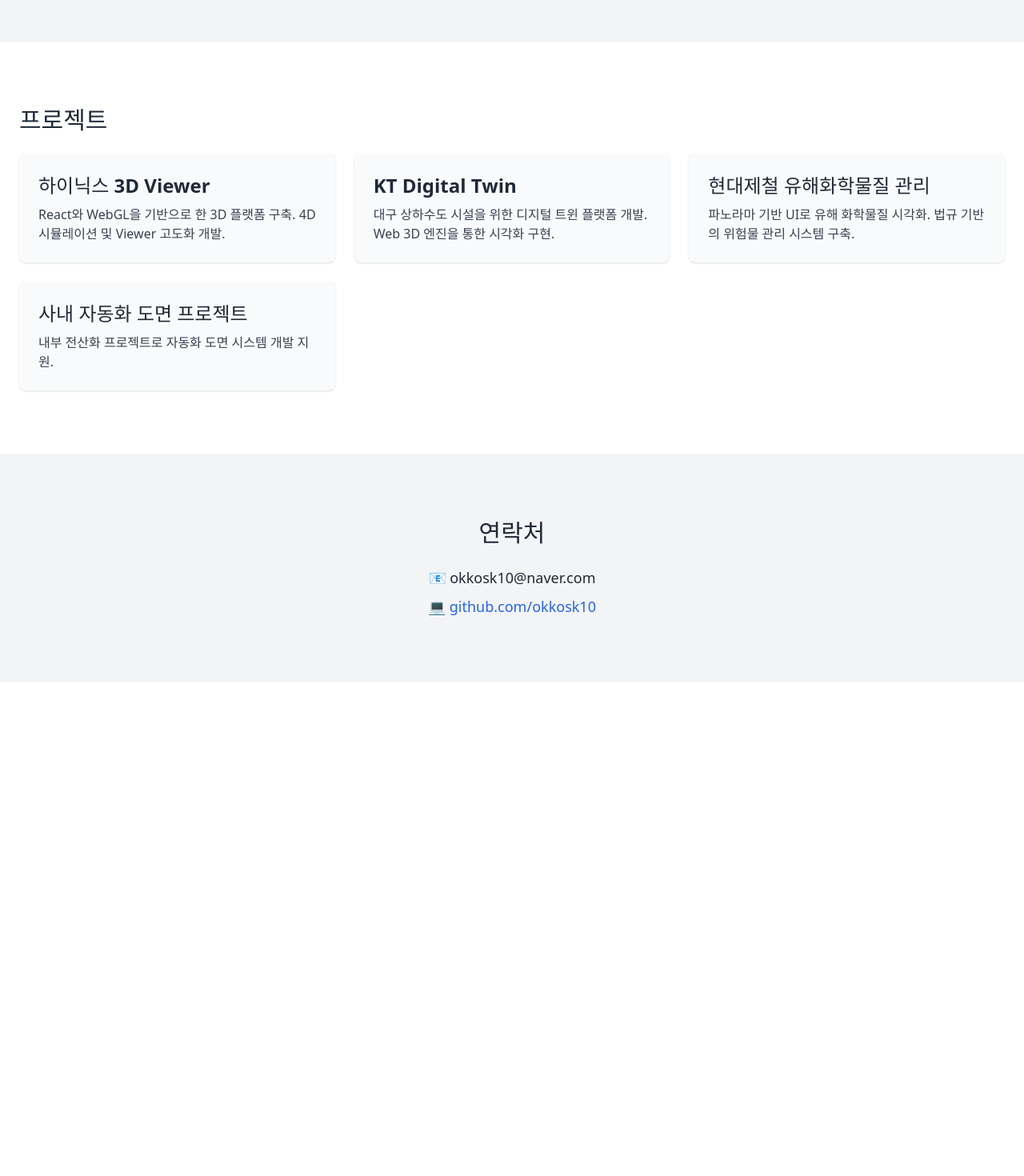
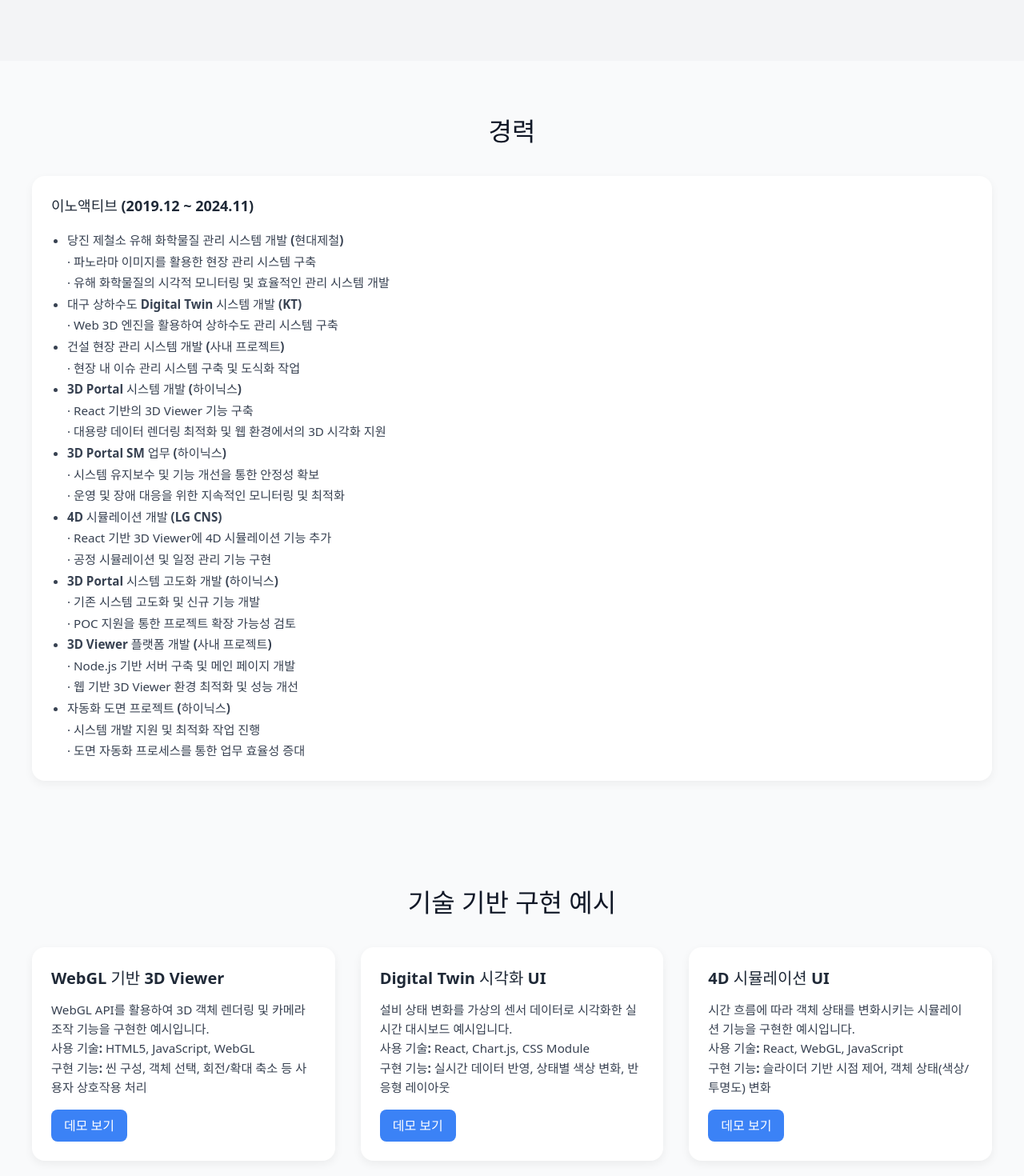
Before and after one commit to okkosk10/portfolio, a React (Vite) app: page / in a window 1280 px wide. Shown: the part 660-2130 px from the top of the page at 80% size. Before the commit the page ends 1512 px from the top, so only its background shows below. Built offline with nearby package versions, Linux system fonts and the light colour scheme.

Commit message:
파비콘 변경 및 구조 변경 진행

```diff
--- a/index.html
+++ b/index.html
@@ -2,7 +2,7 @@
 <html lang="en">
   <head>
     <meta name="robots" content="noindex,nofollow" charset="UTF-8" />
-    <link rel="icon" type="image/svg+xml" href="/vite.svg" />
+    <link rel="icon" href="/favicon.ico" />
     <meta name="viewport" content="width=device-width, initial-scale=1.0" />
     <title>YGJeon Portfolio</title>
   </head>
--- a/src/App.jsx
+++ b/src/App.jsx
@@ -6,6 +6,7 @@
 import About from "./sections/About";
 import Projects from "./sections/Projects";
 import Contact from "./sections/Contact";
+import Experience from "./sections/Experience";
 // 전역 스타일을 적용하기 위해 CSS 파일을 임포트합니다.
 import "./index.css";
 
@@ -20,6 +21,7 @@
         {/* 각 섹션 컴포넌트를 순서대로 렌더링합니다. */}
         <Home />
         <About />
+        <Experience />
         <Projects />
         <Contact />
       </main>
--- a/src/components/Navbar.jsx
+++ b/src/components/Navbar.jsx
@@ -10,7 +10,8 @@
         {/* 각 섹션으로 스크롤 이동할 수 있는 링크를 생성합니다. */}
         <a href="#home" className="hover:text-blue-500">홈</a>
         <a href="#about" className="hover:text-blue-500">소개</a>
-        <a href="#projects" className="hover:text-blue-500">프로젝트</a>
+        <a href="#experience" className="hover:text-blue-500">경력</a>
+        <a href="#projects" className="hover:text-blue-500">기술 기반 예시</a>
         <a href="#contact" className="hover:text-blue-500">연락처</a>
       </div>
     </nav>
--- a/src/sections/Contact.jsx
+++ b/src/sections/Contact.jsx
@@ -13,9 +13,6 @@
         {/* 이메일 및 GitHub 링크 */}
         <div className="text-lg space-y-2 text-gray-800">
           <p>📧 okkosk10@naver.com</p>
-          <p>
-            💻 <a href="https://github.com/okkosk10" target="_blank" rel="noopener noreferrer" className="text-blue-600 hover:underline">github.com/okkosk10</a>
-          </p>
         </div>
       </div>
     </section>
--- /dev/null
+++ b/src/sections/Experience.jsx
@@ -0,0 +1,63 @@
+// sections/Experience.jsx
+
+import styles from "../styles/Experience.module.css";
+
+export default function Experience() {
+  return (
+    <section id="experience" className={styles.experienceSection}>
+      <div className={styles.experienceContainer}>
+        <h2 className={styles.sectionTitle}>경력</h2>
+
+        {/* 경력 리스트 */}
+        <div className={styles.job}>
+          <h3 className={styles.company}>이노액티브 (2019.12 ~ 2024.11)</h3>
+          <ul className={styles.jobDetails}>
+            <li>
+              <strong>당진 제철소 유해 화학물질 관리 시스템 개발 (현대제철)</strong><br />
+              · 파노라마 이미지를 활용한 현장 관리 시스템 구축<br />
+              · 유해 화학물질의 시각적 모니터링 및 효율적인 관리 시스템 개발
+            </li>
+            <li>
+              <strong>대구 상하수도 Digital Twin 시스템 개발 (KT)</strong><br />
+              · Web 3D 엔진을 활용하여 상하수도 관리 시스템 구축
+            </li>
+            <li>
+              <strong>건설 현장 관리 시스템 개발 (사내 프로젝트)</strong><br />
+              · 현장 내 이슈 관리 시스템 구축 및 도식화 작업
+            </li>
+            <li>
+              <strong>3D Portal 시스템 개발 (하이닉스)</strong><br />
+              · React 기반의 3D Viewer 기능 구축<br />
+              · 대용량 데이터 렌더링 최적화 및 웹 환경에서의 3D 시각화 지원
+            </li>
+            <li>
+              <strong>3D Portal SM 업무 (하이닉스)</strong><br />
+              · 시스템 유지보수 및 기능 개선을 통한 안정성 확보<br />
+              · 운영 및 장애 대응을 위한 지속적인 모니터링 및 최적화
+            </li>
+            <li>
+              <strong>4D 시뮬레이션 개발 (LG CNS)</strong><br />
+              · React 기반 3D Viewer에 4D 시뮬레이션 기능 추가<br />
+              · 공정 시뮬레이션 및 일정 관리 기능 구현
+            </li>
+            <li>
+              <strong>3D Portal 시스템 고도화 개발 (하이닉스)</strong><br />
+              · 기존 시스템 고도화 및 신규 기능 개발<br />
+              · POC 지원을 통한 프로젝트 확장 가능성 검토
+            </li>
+            <li>
+              <strong>3D Viewer 플랫폼 개발 (사내 프로젝트)</strong><br />
+              · Node.js 기반 서버 구축 및 메인 페이지 개발<br />
+              · 웹 기반 3D Viewer 환경 최적화 및 성능 개선
+            </li>
+            <li>
+              <strong>자동화 도면 프로젝트 (하이닉스)</strong><br />
+              · 시스템 개발 지원 및 최적화 작업 진행<br />
+              · 도면 자동화 프로세스를 통한 업무 효율성 증대
+            </li>
+          </ul>
+        </div>
+      </div>
+    </section>
+  );
+}
--- a/src/sections/Projects.jsx
+++ b/src/sections/Projects.jsx
@@ -1,35 +1,63 @@
 // sections/Projects.jsx
-
-// 해당 섹션의 스타일을 임포트합니다.
 import styles from "../styles/Projects.module.css";
 
-// 프로젝트 섹션 컴포넌트를 정의합니다.
 export default function Projects() {
   return (
-    // 프로젝트 섹션의 ID와 스타일을 적용합니다.
     <section id="projects" className={styles.projectsSection}>
-      {/* 컨테이너 스타일을 적용합니다. */}
       <div className={styles.projectsContainer}>
-        {/* 섹션 제목을 표시합니다. */}
-        <h2 className={styles.sectionTitle}>프로젝트</h2>
-        {/* 프로젝트 카드들을 그리드 형태로 표시합니다. */}
+        <h2 className={styles.sectionTitle}>기술 기반 구현 예시</h2>
+
         <div className={styles.cardGrid}>
-          {/* 각 프로젝트에 대한 카드 컴포넌트를 생성합니다. */}
+          {/* 1. WebGL Viewer */}
           <div className={styles.card}>
-            <h3 className={styles.cardTitle}>하이닉스 3D Viewer</h3>
-            <p className={styles.cardText}>React와 WebGL을 기반으로 한 3D 플랫폼 구축. 4D 시뮬레이션 및 Viewer 고도화 개발.</p>
+            <h3 className={styles.cardTitle}>WebGL 기반 3D Viewer</h3>
+            <p className={styles.cardText}>
+              WebGL API를 활용하여 3D 객체 렌더링 및 카메라 조작 기능을 구현한 예시입니다.<br />
+              <strong>사용 기술:</strong> HTML5, JavaScript, WebGL<br />
+              <strong>구현 기능:</strong> 씬 구성, 객체 선택, 회전/확대 축소 등 사용자 상호작용 처리
+            </p>
+            <a href="https://your-demo1.vercel.app" target="_blank" className={styles.demoButton}>
+              데모 보기
+            </a>
           </div>
+
+          {/* 2. Digital Twin UI */}
           <div className={styles.card}>
-            <h3 className={styles.cardTitle}>KT Digital Twin</h3>
-            <p className={styles.cardText}>대구 상하수도 시설을 위한 디지털 트윈 플랫폼 개발. Web 3D 엔진을 통한 시각화 구현.</p>
+            <h3 className={styles.cardTitle}>Digital Twin 시각화 UI</h3>
+            <p className={styles.cardText}>
+              설비 상태 변화를 가상의 센서 데이터로 시각화한 실시간 대시보드 예시입니다.<br />
+              <strong>사용 기술:</strong> React, Chart.js, CSS Module<br />
+              <strong>구현 기능:</strong> 실시간 데이터 반영, 상태별 색상 변화, 반응형 레이아웃
+            </p>
+            <a href="https://your-demo2.vercel.app" target="_blank" className={styles.demoButton}>
+              데모 보기
+            </a>
           </div>
+
+          {/* 3. 4D 시뮬레이션 */}
           <div className={styles.card}>
-            <h3 className={styles.cardTitle}>현대제철 유해화학물질 관리</h3>
-            <p className={styles.cardText}>파노라마 기반 UI로 유해 화학물질 시각화. 법규 기반의 위험물 관리 시스템 구축.</p>
+            <h3 className={styles.cardTitle}>4D 시뮬레이션 UI</h3>
+            <p className={styles.cardText}>
+              시간 흐름에 따라 객체 상태를 변화시키는 시뮬레이션 기능을 구현한 예시입니다.<br />
+              <strong>사용 기술:</strong> React, WebGL, JavaScript<br />
+              <strong>구현 기능:</strong> 슬라이더 기반 시점 제어, 객체 상태(색상/투명도) 변화
+            </p>
+            <a href="https://your-demo3.vercel.app" target="_blank" className={styles.demoButton}>
+              데모 보기
+            </a>
           </div>
+
+          {/* 4. 서버 연동 예시 */}
           <div className={styles.card}>
-            <h3 className={styles.cardTitle}>사내 자동화 도면 프로젝트</h3>
-            <p className={styles.cardText}>내부 전산화 프로젝트로 자동화 도면 시스템 개발 지원.</p>
+            <h3 className={styles.cardTitle}>간단한 서버 연동 예시</h3>
+            <p className={styles.cardText}>
+              Node.js로 구성된 서버와 React 프론트엔드 간의 API 연동을 구현한 예시입니다.<br />
+              <strong>사용 기술:</strong> React, Node.js, Express<br />
+              <strong>구현 기능:</strong> 목록 조회, 등록/삭제, 프론트-서버 간 데이터 연동 흐름 구현
+            </p>
+            <a href="https://your-demo4.vercel.app" target="_blank" className={styles.demoButton}>
+              데모 보기
+            </a>
           </div>
         </div>
       </div>
--- /dev/null
+++ b/src/styles/Experience.module.css
@@ -0,0 +1,39 @@
+.experienceSection {
+    padding: 4rem 1rem;
+    background-color: #f9fafb;
+  }
+
+  .experienceContainer {
+    max-width: 1200px;
+    margin: 0 auto;
+  }
+
+  .sectionTitle {
+    font-size: 2rem;
+    font-weight: bold;
+    margin-bottom: 2rem;
+    text-align: center;
+    color: #111827;
+  }
+
+  .job {
+    padding: 1.5rem;
+    background: white;
+    border-radius: 1rem;
+    box-shadow: 0 4px 12px rgba(0, 0, 0, 0.05);
+  }
+
+  .company {
+    font-size: 1.125rem;
+    font-weight: 600;
+    color: #1f2937;
+    margin-bottom: 1rem;
+  }
+
+  .jobDetails {
+    list-style-type: disc;
+    padding-left: 1.25rem;
+    color: #374151;
+    line-height: 1.75;
+    font-size: 0.95rem;
+  }
--- a/src/styles/Projects.module.css
+++ b/src/styles/Projects.module.css
@@ -1,27 +1,70 @@
 .projectsSection {
-    @apply bg-white py-20;
+    padding: 4rem 1rem;
+    background-color: #f9fafb;
   }
 
   .projectsContainer {
-    @apply w-full max-w-screen-2xl mx-auto px-6;
+    max-width: 1200px;
+    margin: 0 auto;
   }
 
   .sectionTitle {
-    @apply text-3xl font-bold mb-6;
+    font-size: 2rem;
+    font-weight: bold;
+    margin-bottom: 2rem;
+    text-align: center;
+    color: #111827;
   }
 
+  /* 카드 레이아웃 */
   .cardGrid {
-    @apply grid grid-cols-1 md:grid-cols-2 lg:grid-cols-3 gap-6;
+    display: grid;
+    gap: 2rem;
+    grid-template-columns: repeat(auto-fit, minmax(300px, 1fr));
   }
 
+  /* 개별 카드 */
   .card {
-    @apply bg-gray-50 p-6 rounded-lg shadow;
+    background: white;
+    padding: 1.5rem;
+    border-radius: 1rem;
+    box-shadow: 0 4px 12px rgba(0, 0, 0, 0.06);
+    transition: transform 0.2s ease, box-shadow 0.2s ease;
   }
 
-  .cardTitle {
-    @apply text-2xl font-semibold mb-2;
+  .card:hover {
+    transform: translateY(-4px);
+    box-shadow: 0 8px 20px rgba(0, 0, 0, 0.1);
   }
 
+  /* 제목 */
+  .cardTitle {
+    font-size: 1.25rem;
+    font-weight: 700;
+    margin-bottom: 0.75rem;
+    color: #1f2937;
+  }
+
+  /* 설명 텍스트 */
   .cardText {
-    @apply text-gray-700;
+    font-size: 0.95rem;
+    line-height: 1.6;
+    color: #374151;
+    margin-bottom: 1rem;
   }
+
+  /* 데모 버튼 */
+  .demoButton {
+    display: inline-block;
+    padding: 0.5rem 1rem;
+    background-color: #3b82f6;
+    color: white;
+    font-weight: 500;
+    border-radius: 0.5rem;
+    text-decoration: none;
+    transition: background-color 0.2s ease;
+  }
+
+  .demoButton:hover {
+    background-color: #2563eb;
+  }
```
Also changed, not shown: src/sections/About.jsx (+11 -11 lines), 1 other file (tests, documents, lock files or other folders).
